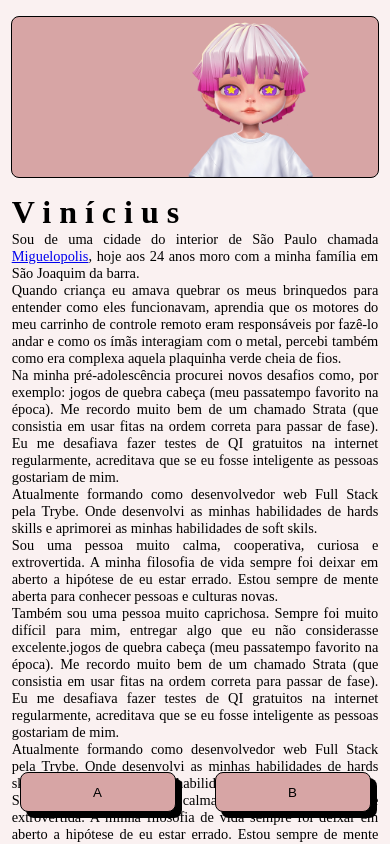
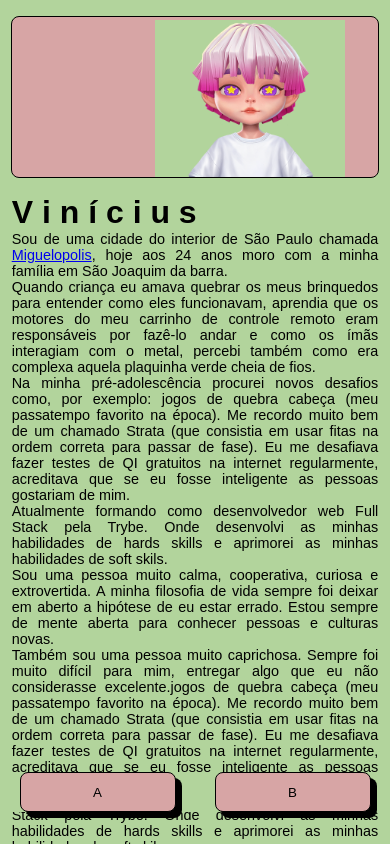
Before and after one commit to vinicius-mns/vinicius-mns.github.io, a Vue app: page / in a window 390 px wide. Shown: the top 844 px of the page. Built offline with nearby package versions, Linux system fonts and the light colour scheme; the HTML template or start-up script is replaced by a standard one.

Commit message:
feat: Adicionando font-family

```diff
--- a/src/App.vue
+++ b/src/App.vue
@@ -20,6 +20,14 @@
 
 // mobile
 @media screen and (max-width: 500px) {
+  @import url('https://fonts.googleapis.com/css2?family=Montserrat:wght@100&family=Red+Hat+Display:wght@300&display=swap');
+
+  * {
+    background-color: rgb(178, 212, 156);
+    font-family: 'Montserrat', sans-serif;
+    font-family: 'Red Hat Display', sans-serif;
+  }
+
   .pages {
     width: 100%;
     margin-bottom: 4rem;
```
